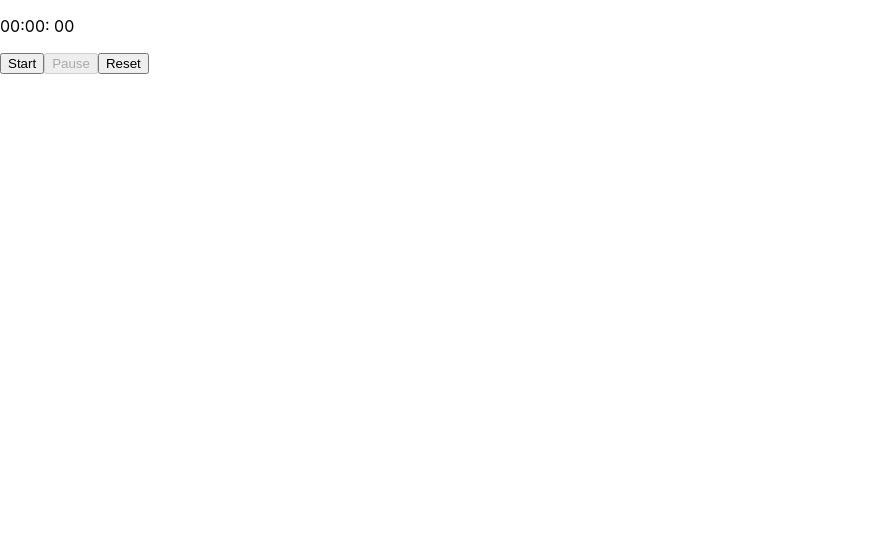
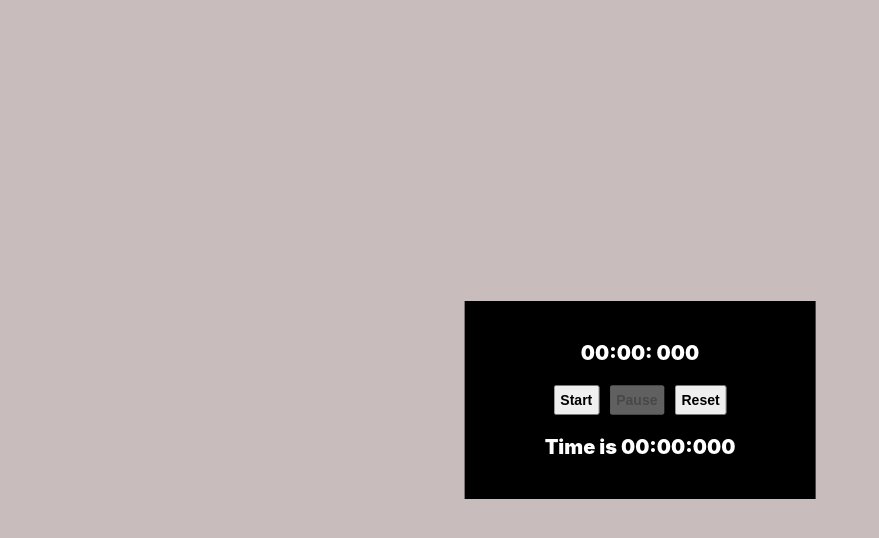
Before and after one commit to dj-1995sompura/ReactJs-series, a React (Create React App) app in the folder react1/: page / in a window 1280 px wide. Shown: the top 538 px of the page, without its empty margins (0-879 px from the left). Built offline with nearby package versions, Linux system fonts and the light colour scheme.

Commit message:
add lapping functionality and styling the view

```diff
--- a/react1/src/component/Stopwatch.js
+++ b/react1/src/component/Stopwatch.js
@@ -1,4 +1,5 @@
-import React, { useEffect, useState } from 'react'
+import React, { useEffect, useState } from 'react';
+import './stopwatch.css'
 
 
 function Stopwatch() {
@@ -7,6 +8,9 @@ const [milliseconds, setMilliseconds] = useState(0);
 const [seconds, setSeconds] = useState(0);
 const [minutes, setMinutes] = useState(0);
 const [isRunning, setIsRunning] = useState(false);
+const [lapTimes, setLapTimes] = useState([]);
+// const [isLapping, setIsLapping] = useState(false);
+const [timeis, setTimeis]= useState("00:00:000");
 
 useEffect(()=>{
     let timer;
@@ -36,12 +40,19 @@ const handleStart =()=>{
 }
 const handleStop =()=>{
     setIsRunning(false);
+    // setIsLapping(true);
+    setTimeis(`${String(minutes).padStart(2,'0')}:${String(seconds).padStart(2,'0')}: ${String(milliseconds).padStart(3,'0')}`);
+    setLapTimes((prevLapTimes)=>[...prevLapTimes,`${String(minutes).padStart(2,'0')}:${String(seconds).padStart(2,'0')}: ${String(milliseconds).padStart(3,'0')}`]);
+    // console.log(lapTimes);
 }
 const handleReset =()=>{
     setIsRunning(false);
     setMilliseconds(0);
     setSeconds(0);
     setMinutes(0);
+    setTimeis("00:00:000");
+    // setIsLapping(false);
+    setLapTimes([])
 }
 
 const formatTime = (value) => String(value).padStart(2,'0');
@@ -50,10 +61,16 @@ const formatTime = (value) => String(value).padStart(2,'0');
   return (
     <div>
       <div className='stopWatch'>
-        <p>{formatTime(`${String(minutes).padStart(2,'0')}:${String(seconds).padStart(2,'0')}: ${String(milliseconds).padStart(2,'0')}`)}</p>
+        <p>{formatTime(`${String(minutes).padStart(2,'0')}:${String(seconds).padStart(2,'0')}: ${String(milliseconds).padStart(3,'0')}`)}</p>
         <button onClick={handleStart} disabled={isRunning}>Start</button>
         <button onClick={handleStop} disabled={!isRunning}>Pause</button>
         <button onClick={handleReset}>Reset</button>
+        <p>Time is {timeis}</p>
+        <ul className='lapSlot'>
+          {lapTimes.map((lapTime,index)=>(
+              <li key={{index}}>{lapTime}</li>
+          ))}
+        </ul>
       </div>
     </div>
   )
--- /dev/null
+++ b/react1/src/component/stopwatch.css
@@ -0,0 +1,38 @@
+body {
+    background: #c9bcbc;
+}
+.container {
+    max-width: 50%;
+    margin: auto;
+    text-align: center;
+    background: #000;
+    color: #fff;
+    position: absolute;
+    top: 50%;
+    left: 50%;
+    transform: translate(-50%, -50%);
+}
+.stopWatch {
+    padding: 20px 80px;
+}
+.stopWatch p {
+    font-size: 20px;
+    font-weight: 900;
+}
+.stopWatch button {
+    padding: 5px;
+    margin: 0 5px;
+    font-size: 14px;
+    font-weight: 600;
+}
+ul.lapSlot {
+    padding: 0;
+    margin: 0;
+    list-style: none;
+}
+.lapSlot li {
+    text-align: left;
+    padding: 5px 0;
+    font-size: 16px;
+    color: yellow;
+}
```
